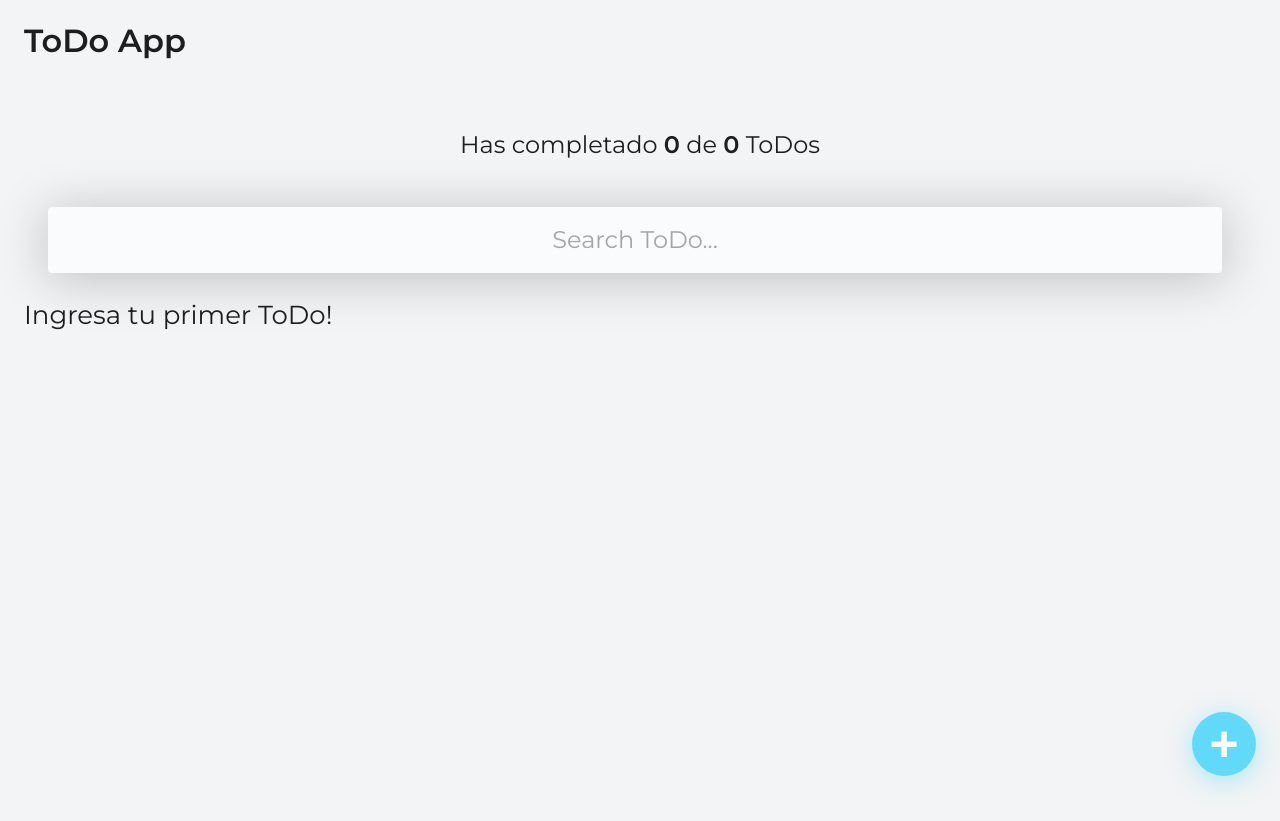
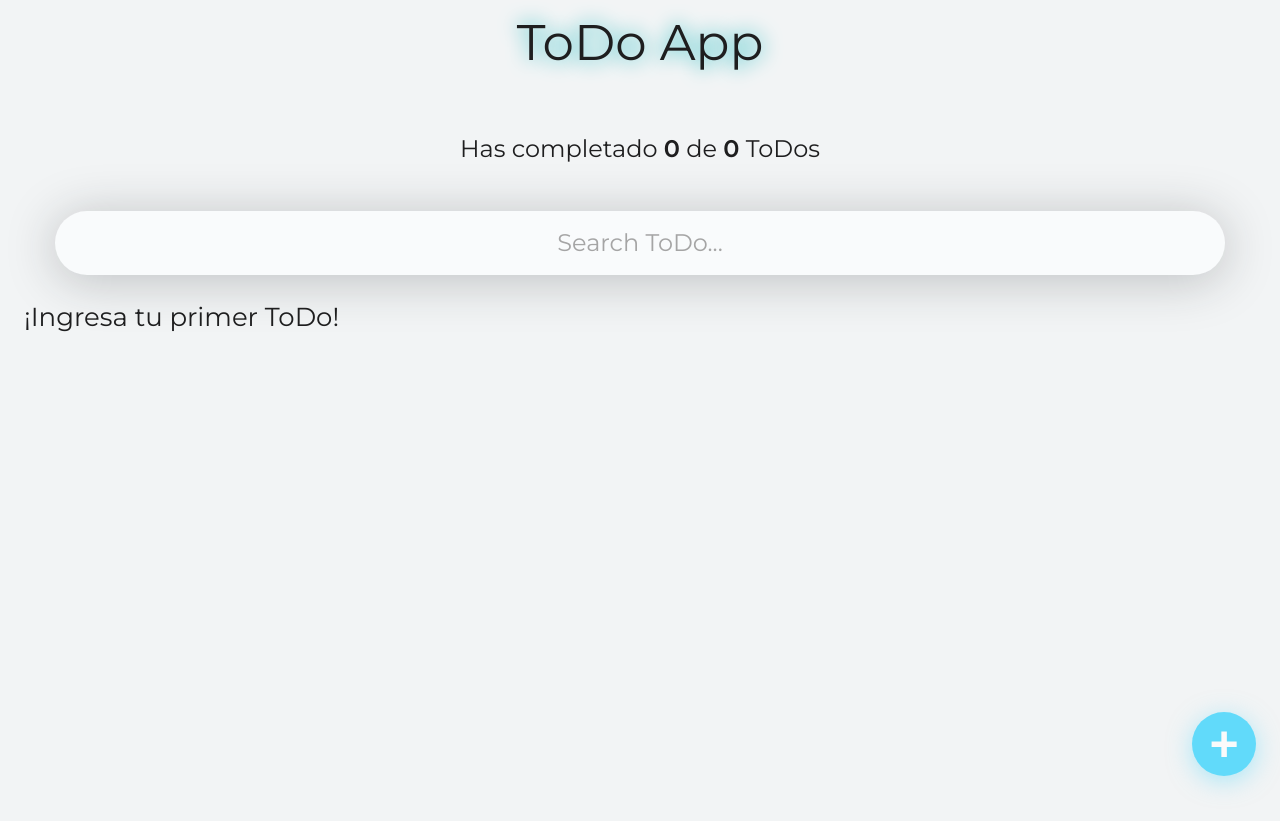
Before and after one commit to VedGarcia/Todo-App, a React (Vite) app: page / in a window 1280 px wide. After the commit the page ends 800 px from the top, so only its background shows below. Built offline with nearby package versions, Linux system fonts and the light colour scheme.

Commit message:
se corrige logica de mensaje cuando no hay busquedas relacionadas o ToDos en la app

```diff
--- a/src/App/AppUI.jsx
+++ b/src/App/AppUI.jsx
@@ -9,10 +9,12 @@ import { TodoError } from "../components/TodoError";
 import { CreateTodoButton } from "../components/CreateTodoButton";
 import { Modal } from "../components/Modal";
 import { TodoForm } from "../components/TodoForm";
+import { Title } from "../components/Title";
 import { TodoContext } from "../components/TodoContext";
 
 function AppUI(){
     const {
+      toDos,
       searchedToDo,
       deleteToDo,
       checkToDo,
@@ -23,14 +25,14 @@ function AppUI(){
    } = React.useContext(TodoContext);
     return (
     <>
-      <h1>ToDo App</h1>
+      <Title />
       <TodoCounter />
       <TodoSearch />
 
           <TodoList>
           {loading && <TodoLoading />}
           {error && <TodoError />}
-          {(!loading && searchedToDo.length == 0) && <EmptyTodo />}
+          {(!loading && toDos.length == 0) && <EmptyTodo message={"¡Ingresa tu primer ToDo!"}/>}
           {searchedToDo.map((todo) => (
             <TodoItem
               key={todo.text}
@@ -39,7 +41,9 @@ function AppUI(){
               onComplete={() => checkToDo(todo.text)}
               onDelete={() => deleteToDo(todo.text)}
             />
-          ))}
+          ))
+          }
+          {(searchedToDo.length === 0 && toDos.length > 0) && <EmptyTodo message={"No hay resultados para la busqueda"}/>}
         </TodoList>
       <CreateTodoButton
         setOpenModal={setOpenModal}
--- a/src/components/EmptyTodo/index.jsx
+++ b/src/components/EmptyTodo/index.jsx
@@ -1,9 +1,9 @@
 import React from "react";
 import "./EmptyTodo.css"
 
-function EmptyTodo() {
+function EmptyTodo({ message }) {
     return(
-        <p className="EmptyTodo">Ingresa tu primer ToDo!</p>
+        <p className="EmptyTodo">{message}</p>
     )
 }
 
--- /dev/null
+++ b/src/components/Title/Title.css
@@ -0,0 +1,8 @@
+.Title{
+    font-size: 50px;
+    font-weight: lighter;
+    margin: 1% auto;
+    justify-content: center;
+    text-align: center;
+    text-shadow: 0 0 20px #08b2b8;
+}
--- /dev/null
+++ b/src/components/Title/index.jsx
@@ -0,0 +1,8 @@
+import React from "react";
+import "./Title.css";
+
+function Title() {
+  return(<h1 className="Title">ToDo App</h1>) ;
+}
+
+export { Title };
--- a/src/components/TodoSearch/TodoSearch.css
+++ b/src/components/TodoSearch/TodoSearch.css
@@ -1,13 +1,13 @@
 .TodoSearch {
     background: #F9FBFC;
-    border-radius: 4px;
+    border-radius: 32px;
     /* border: 2px solid #202329; */
     border: none;
-    margin: 0 24px;
+    margin: 0 auto;
+    padding: 0 4%;
     height: 64px;
-    width: calc(100% - 62px);
+    width: calc(92% - 62px);
     font-size: 24px;
-    text-align: center;
     font-family: 'Montserrat';
     font-weight: 400;
     color: #1E1E1F;
@@ -17,6 +17,7 @@
   .TodoSearch::placeholder {
     color: #A5A5A5;
     font-family: 'Montserrat';
+    text-align: center;
     font-weight: 400;
   }
 
--- a/src/main.css
+++ b/src/main.css
@@ -10,4 +10,7 @@ body {
   margin: 0 24px;
   position: relative;
   min-height: 100vh;
+  display: flex;
+  flex-direction: column;
+  align-content: center;
 }
```
